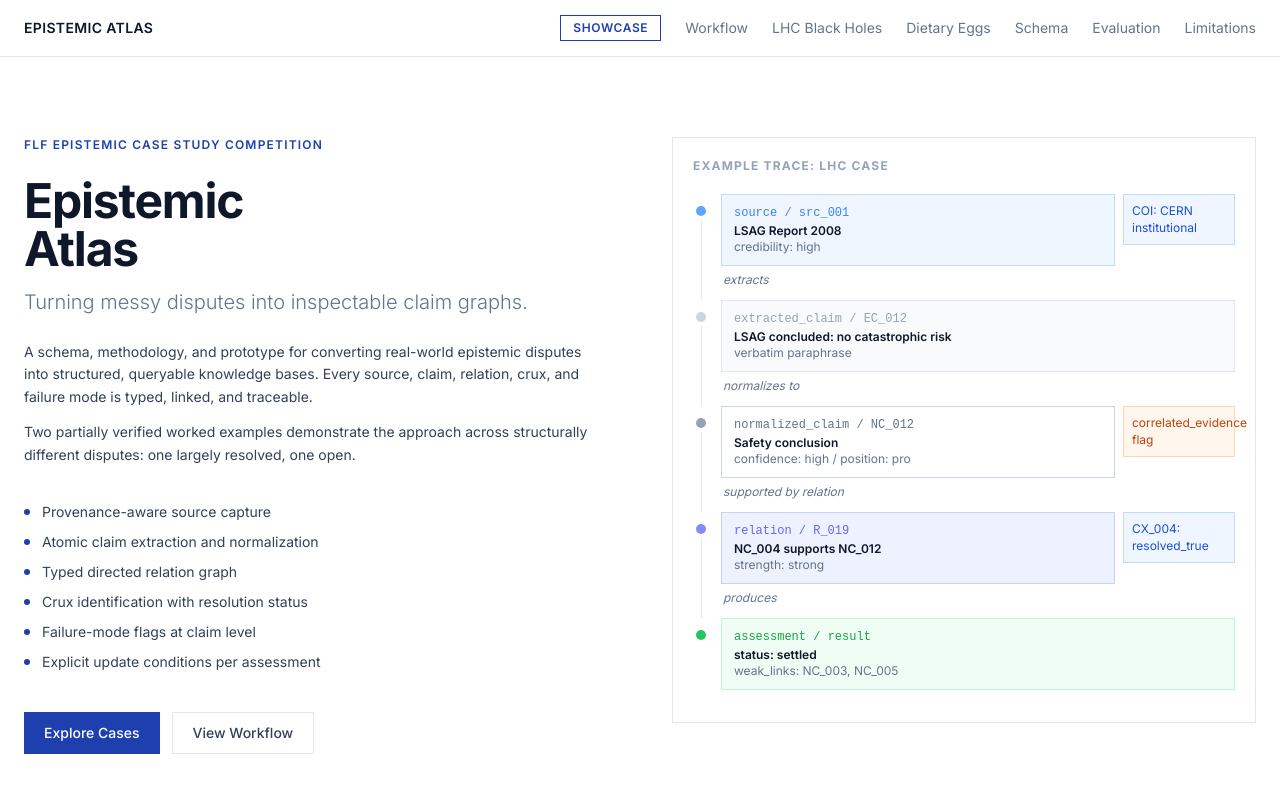
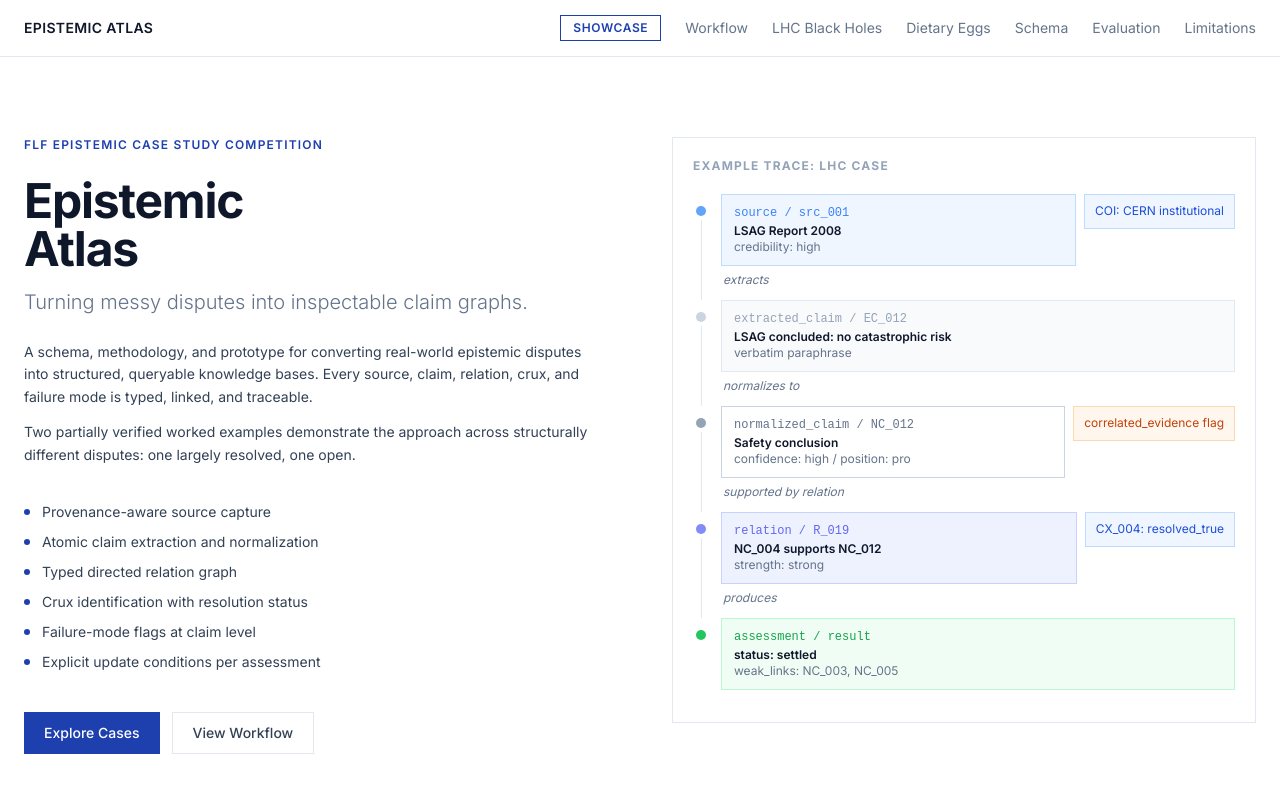
Before and after one commit to agentjakey/epistemic-atlas, a Next.js app: page / in a window 1280 px wide. Shown: the top 800 px of the page. Built offline with nearby package versions, Linux system fonts and the light colour scheme.

Commit message:
hero fix

```diff
--- a/app/page.tsx
+++ b/app/page.tsx
@@ -214,7 +214,7 @@ function WorkflowPanel() {
                   <p className="text-xs text-ink-faint">{node.meta}</p>
                 </div>
                 {node.annotation && (
-                  <div className={`hidden lg:block border px-2 py-2 text-xs leading-snug shrink-0 w-28 ${node.annotation.color}`}>
+                  <div className={`hidden lg:block border px-2.5 py-2 text-xs leading-snug flex-none whitespace-nowrap ${node.annotation.color}`}>
                     {node.annotation.text}
                   </div>
                 )}
```
